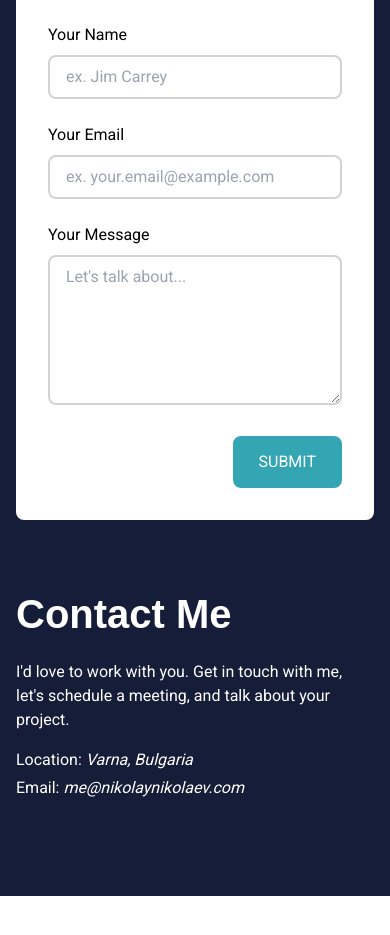
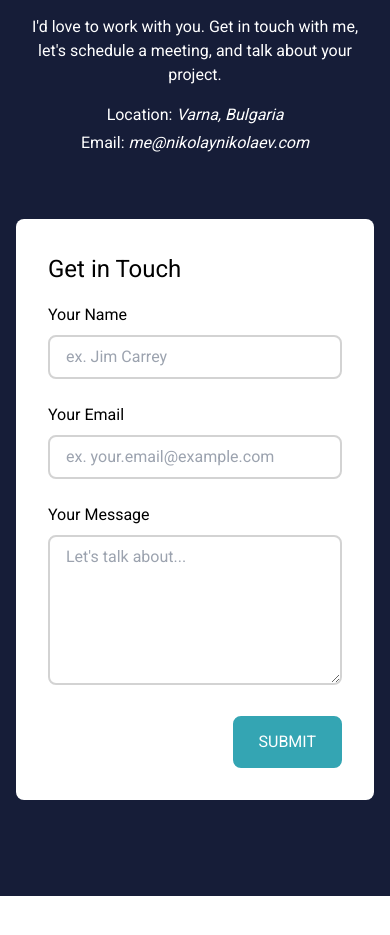
Before and after one commit to nnikolaev12/nnikolaev12.github.io, a React (Vite) app: page / in a window 390 px wide. Shown: the part 6021-6956 px from the top of the page. Built offline with nearby package versions, Linux system fonts and the light colour scheme; a web font is replaced by a local one.

Commit message:
feat: formspree contact form integration

```diff
--- a/package.json
+++ b/package.json
@@ -3,6 +3,7 @@
   "version": "0.0.0",
   "private": true,
   "dependencies": {
+    "@formspree/react": "^2.5.1",
     "react": "^18.2.0",
     "react-dom": "^18.2.0",
     "sass": "^1.68.0"
--- /dev/null
+++ b/src/components/ContactForm/ContactForm.module.scss
@@ -0,0 +1,67 @@
+@use "../../styles/responsive";
+
+.form {
+  width: 80%;
+  background-color: #fff;
+  border-radius: 0.5rem;
+  padding: 2rem;
+  order: 2;
+
+  h3 {
+    font-size: 1.5rem;
+    font-family: var(--font-texts);
+    margin-bottom: 1rem;
+  }
+
+  form {
+    display: flex;
+    flex-direction: column;
+    gap: 1rem;
+  }
+
+  @include responsive.md {
+    order: 1;
+  }
+}
+
+.formControl {
+  input,
+  textarea {
+    border: 2px solid lightgray;
+    border-radius: 0.5rem;
+    padding: 0.5rem 1rem;
+    margin: 0.5rem 0;
+    width: 100%;
+  }
+
+  textarea {
+    height: 150px;
+  }
+}
+
+.submit {
+  text-align: right;
+
+  button {
+    padding: 0.75rem 1.5rem;
+    cursor: pointer;
+    border-radius: 0.5rem;
+    text-decoration: none;
+    text-transform: uppercase;
+    border: 2px solid var(--main-color-light);
+    background-color: var(--main-color-light);
+    color: #fff;
+
+    &:hover {
+      border: 2px solid #228a97;
+      background-color: #228a97;
+    }
+  }
+}
+
+.success {
+  display: flex;
+  align-items: center;
+  place-content: center;
+  color: #fff;
+}
--- /dev/null
+++ b/src/components/ContactForm/ContactForm.tsx
@@ -0,0 +1,59 @@
+import { useForm, ValidationError } from "@formspree/react";
+import styles from "./ContactForm.module.scss";
+
+export const ContactForm = () => {
+  const [state, handleSubmit] = useForm("xgejdzrp");
+
+  if (state.succeeded) {
+    return (
+      <div className={styles.success}>
+        <p>Thanks for contacting! I will get back to you in no time.</p>
+      </div>
+    );
+  }
+
+  return (
+    <div className={styles.form}>
+      <h3>Get in Touch</h3>
+      <form onSubmit={handleSubmit}>
+        <div className={styles.formControl}>
+          <label htmlFor="Name">Your Name</label>
+          <input
+            type="text"
+            name="name"
+            id="Name"
+            placeholder="ex. Jim Carrey"
+            required
+          />
+          <ValidationError prefix="Name" field="name" errors={state.errors} />
+        </div>
+        <div className={styles.formControl}>
+          <label htmlFor="Email">Your Email</label>
+          <input
+            type="email"
+            name="email"
+            id="Email"
+            placeholder="ex. your.email@example.com"
+            required
+          />
+          <ValidationError prefix="Email" field="email" errors={state.errors} />
+        </div>
+        <div className={styles.formControl}>
+          <label htmlFor="Message">Your Message</label>
+          <textarea
+            name="message"
+            id="Message"
+            placeholder="Let's talk about..."
+            required
+          ></textarea>
+          <ValidationError prefix="Email" field="email" errors={state.errors} />
+        </div>
+        <div className={styles.submit}>
+          <button type="submit" disabled={state.submitting}>
+            Submit
+          </button>
+        </div>
+      </form>
+    </div>
+  );
+};
--- a/src/containers/Contact/Contact.module.scss
+++ b/src/containers/Contact/Contact.module.scss
@@ -1,3 +1,5 @@
+@use "../../styles/responsive";
+
 .contact {
   background-color: var(--main-color-dark);
   padding: 6rem 0;
@@ -6,11 +8,19 @@
 .wrapper {
   display: flex;
   justify-items: center;
-  gap: 10%;
+  gap: 4rem;
   flex-wrap: wrap;
 
   & > div {
-    width: 45%;
+    width: 100%;
+
+    @include responsive.md {
+      width: 45%;
+    }
+  }
+
+  @include responsive.md {
+    gap: 10%;
   }
 }
 
@@ -21,6 +31,14 @@
   flex-direction: column;
   gap: 1rem;
   justify-content: center;
+  order: 1;
+  text-align: center;
+
+  @include responsive.md {
+    width: 100%;
+    order: 2;
+    text-align: left;
+  }
 }
 
 .extra {
@@ -28,56 +46,3 @@
   flex-direction: column;
   gap: 0.25rem;
 }
-
-.form {
-  width: 80%;
-  background-color: #fff;
-  border-radius: 0.5rem;
-  padding: 2rem;
-
-  h3 {
-    font-size: 1.5rem;
-    font-family: var(--font-texts);
-    margin-bottom: 1rem;
-  }
-
-  form {
-    display: flex;
-    flex-direction: column;
-    gap: 1rem;
-  }
-}
-
-.formControl {
-  input,
-  textarea {
-    border: 2px solid lightgray;
-    border-radius: 0.5rem;
-    padding: 0.5rem 1rem;
-    margin: 0.5rem 0;
-    width: 100%;
-  }
-
-  textarea {
-    height: 150px;
-  }
-}
-
-.submit {
-  text-align: right;
-}
-
-@media screen and (max-width: 768px) {
-  .contact .wrapper {
-    gap: 4rem;
-  }
-  .contact .wrapper > div {
-    width: 100%;
-  }
-  .contact .contact__textbox {
-    order: 1;
-  }
-  .contact .contact__form {
-    order: 2;
-  }
-}
--- a/src/containers/Contact/Contact.tsx
+++ b/src/containers/Contact/Contact.tsx
@@ -1,44 +1,11 @@
-import { Button } from "../../components/Button/Button";
+import { ContactForm } from "../../components/ContactForm/ContactForm";
 import styles from "./Contact.module.scss";
 
 const Contact = () => {
   return (
     <section id="Contact" className={styles.contact}>
       <div className={`wrapper ${styles.wrapper}`}>
-        <div className={styles.form}>
-          <h3>Get in Touch</h3>
-          <form>
-            <div className={styles.formControl}>
-              <label htmlFor="Name">Your Name</label>
-              <input
-                type="text"
-                name=""
-                id="Name"
-                placeholder="ex. Jim Carrey"
-              />
-            </div>
-            <div className={styles.formControl}>
-              <label htmlFor="Email">Your Email</label>
-              <input
-                type="email"
-                name=""
-                id="Email"
-                placeholder="ex. your.email@example.com"
-              />
-            </div>
-            <div className={styles.formControl}>
-              <label htmlFor="Message">Your Message</label>
-              <textarea
-                name=""
-                id="Message"
-                placeholder="Let's talk about..."
-              ></textarea>
-            </div>
-            <div className={styles.submit}>
-              <Button href="#" text="Submit" buttonClass="primary" />
-            </div>
-          </form>
-        </div>
+        <ContactForm />
         <div className={styles.textbox}>
           <h3 className="heading">Contact Me</h3>
           <p>
```
Also changed, not shown: 6 other files (tests, documents, lock files or other folders).
